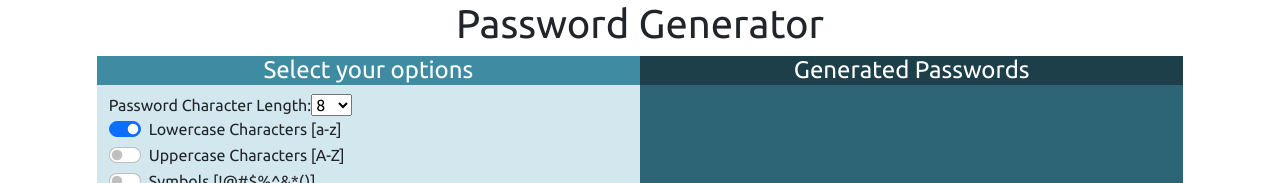
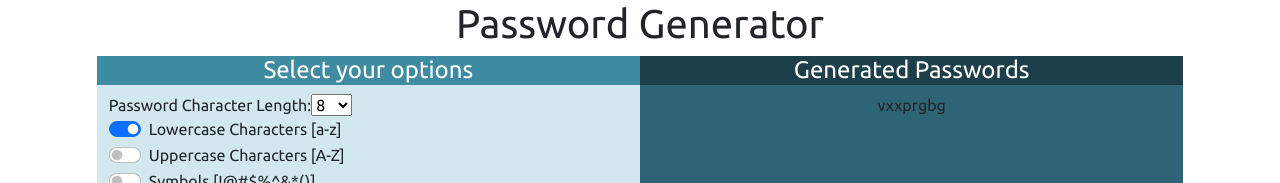
Before and after one commit to Joeseff6/Password-Generator, a React (Create React App) app: page / in a window 1280 px wide. Both pictures are taken after a click on the button "Submit". Shown: the top 183 px of the page. Built offline with nearby package versions, Linux system fonts and the light colour scheme.

Commit message:
Mapped passwords

```diff
--- a/src/components/OutputContainer.js
+++ b/src/components/OutputContainer.js
@@ -10,7 +10,17 @@ class OutputContainer extends React.Component {
             Generated Passwords
           </h4>
         </div>
-        <div className="row">
+        <div className="row justify-content-center">
+          {this.props.generatedPasswords.map((password) => {
+            return (
+              <div
+                className="generated-password-block col-md-6 text-center"
+                key={password}
+              >
+                {password}
+              </div>
+            );
+          })}
         </div>
       </React.Fragment>
     );
```
